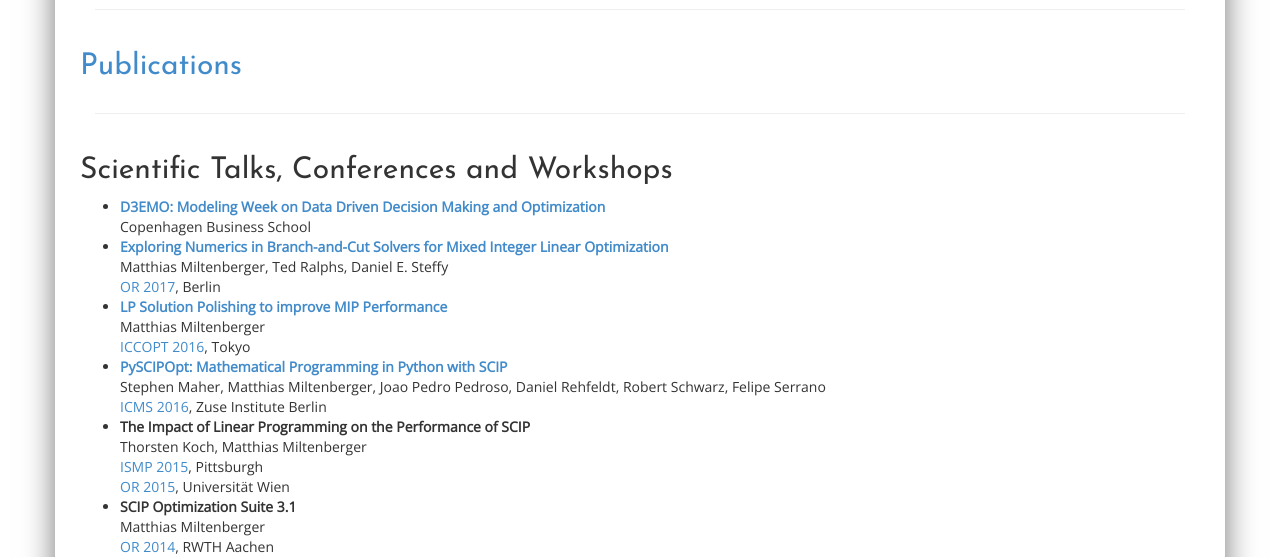
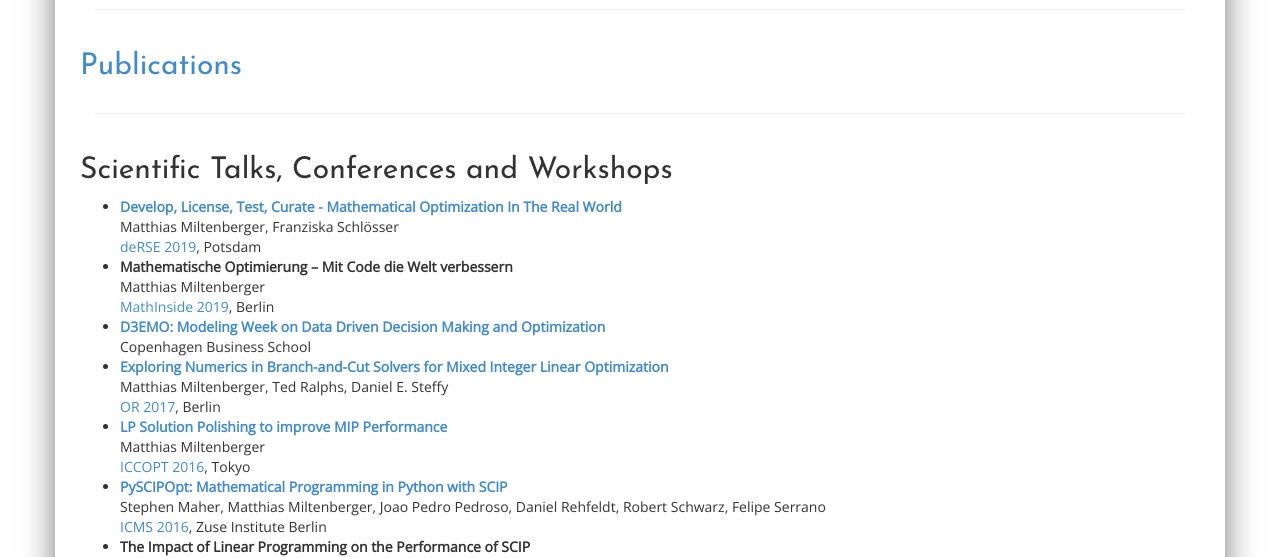
Before and after one commit to mattmilten/mattmilten.github.io, a PHP site: page / in a window 1280 px wide. Shown: the part 665-1222 px from the top of the page. Run offline with PHP 8.4, Linux system fonts and the light colour scheme; some libraries are stand-ins or nearby versions.

Commit message:
add missing talks from 2019

```diff
--- a/index.php
+++ b/index.php
@@ -165,6 +165,22 @@
         <ul>
 
           <li>
+          <b><a href="https://de-rse.org/en/conf2019/talk/MDKJ9D/">Develop, License, Test, Curate - Mathematical Optimization In The Real World</a></b>
+          <br>
+          Matthias Miltenberger, Franziska Schlösser
+          <br>
+          <a href="https://de-rse.org/en/conf2019/">deRSE 2019</a>, Potsdam
+          </li>
+
+          <li>
+          <b>Mathematische Optimierung – Mit Code die Welt verbessern</b>
+          <br>
+          Matthias Miltenberger
+          <br>
+          <a href="https://www.matheon.de/schools/mathInsideProgram">MathInside 2019</a>, Berlin
+          </li>
+
+          <li>
           <b><a href="https://www.cbs.dk/en/research/departments-and-centres/department-of-economics/events/d3emo-modeling-week">
           D3EMO: Modeling Week on Data Driven Decision Making and Optimization</a></b>
           <br>
```
